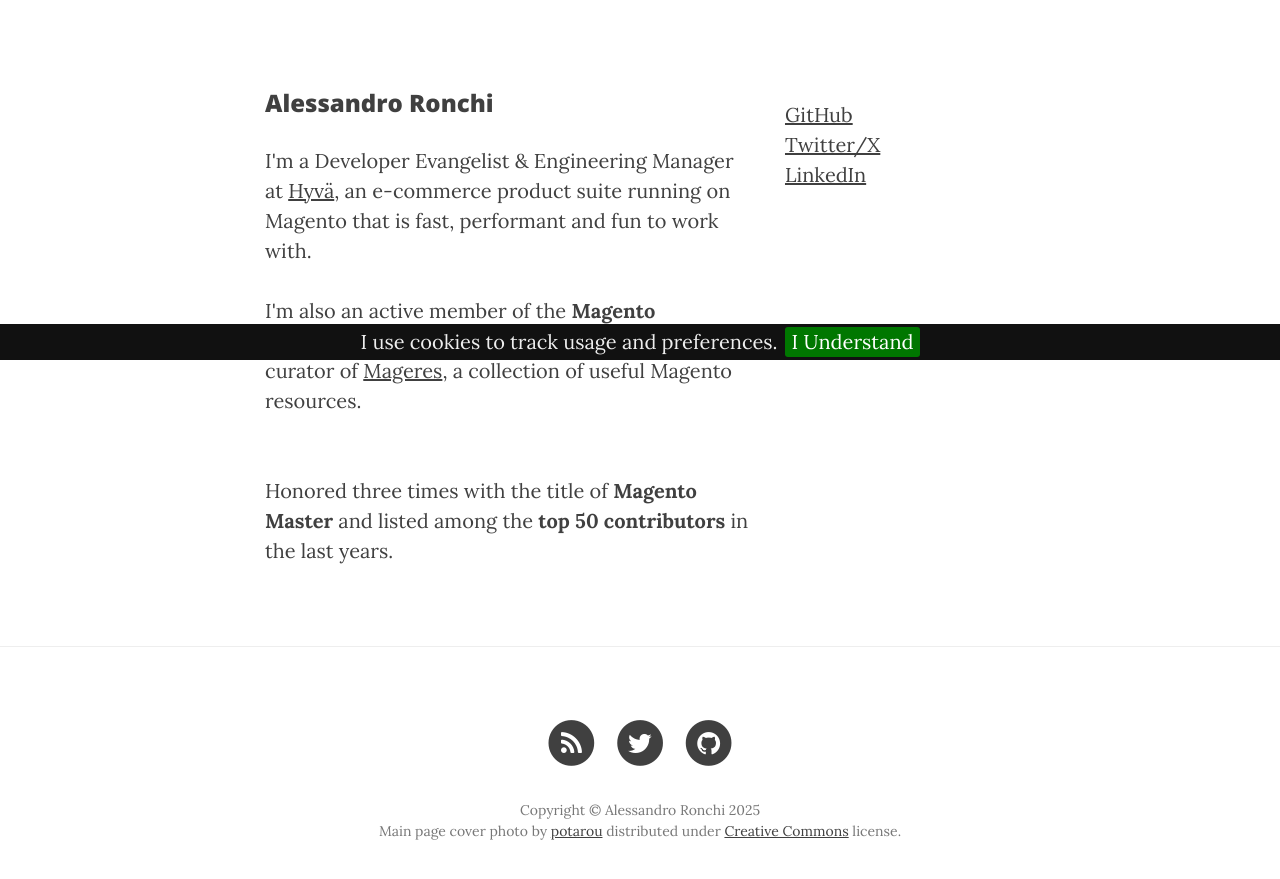
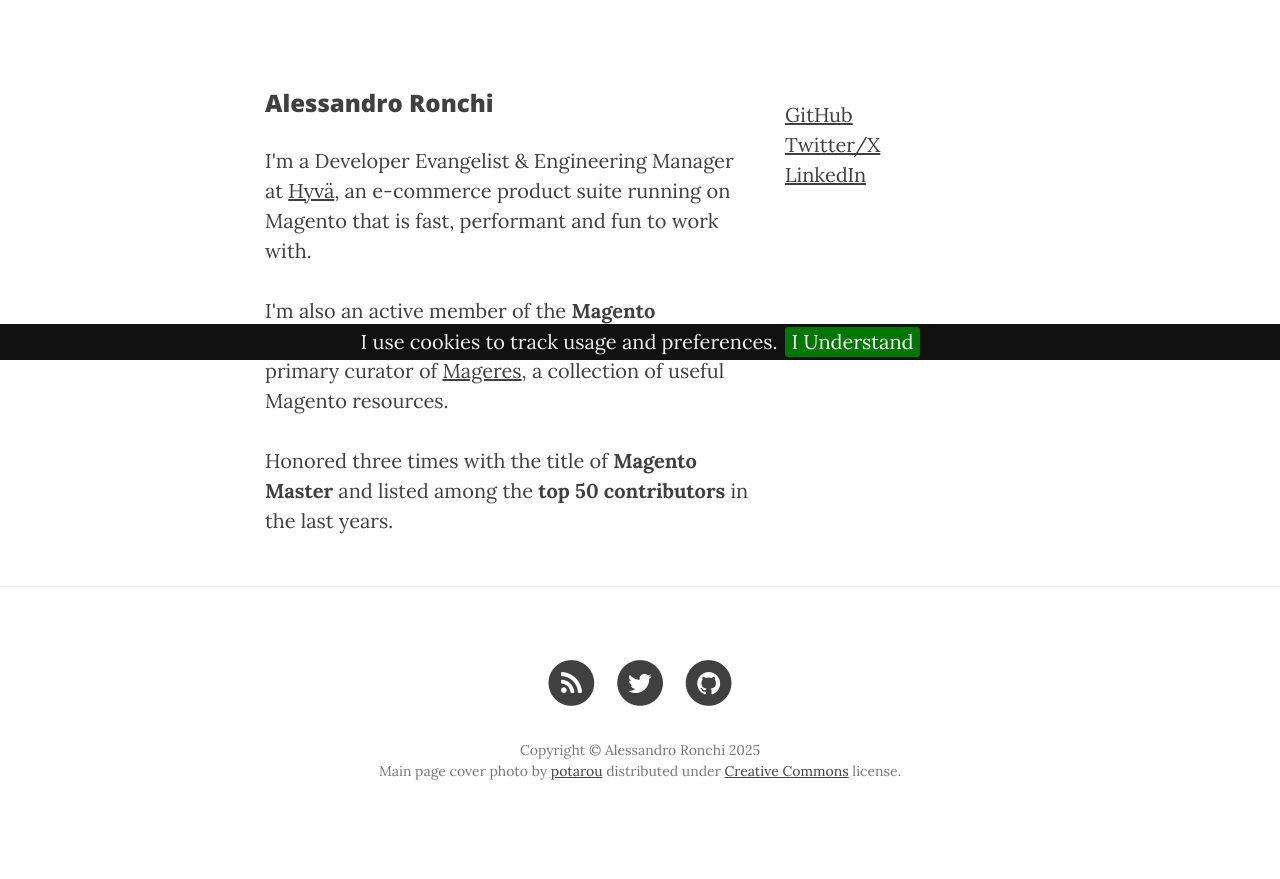
Before and after one commit to aleron75/aleron75.github.io, a Jekyll site: the page built from about.html, in a window 1280 px wide, cut to the strip 540-1447 px from the top of the page. Shown: the top 879 px of the strip. Built offline with Jekyll 4.4.1, drawn with Linux system fonts in a browser that asks for light colours; nearby versions of some CDN libraries; after the commit the page ends 1387 px from its top, so only the background shows below that.

Commit message:
chore(bio): fix some tags

```diff
--- a/about.html
+++ b/about.html
@@ -12,10 +12,10 @@ description: aleron75
             I'm a Developer Evangelist & Engineering Manager at <a style="text-decoration: underline;" href="http://www.hyva.io">Hyvä</a>, an e-commerce product suite running on Magento that is fast, performant and fun to work with.
         </p>
         <p>
-            I'm also an active member of the <strong>Magento Community</strong> as an author, speaker, and primary curator of <a style="text-decoration: underline;" href="https://github.com/aleron75/mageres/">Mageres</a>, a collection of useful Magento resources.<br/><br/>
+            I'm also an active member of the <strong>Magento Community</strong> as an author, speaker, and, since 2015, primary curator of <a style="text-decoration: underline;" href="https://github.com/aleron75/mageres/">Mageres</a>, a collection of useful Magento resources.
         </p>
         <p>
-            Honored three times with the title of <strong>Magento Master</strong> and listed among the <strong>top 50 contributors</strong> in the last years.<br/><br/>
+            Honored three times with the title of <strong>Magento Master</strong> and listed among the <strong>top 50 contributors</strong> in the last years.
         </p>
     </div>
     <div class="col-xs-12 col-sm-4">
```
